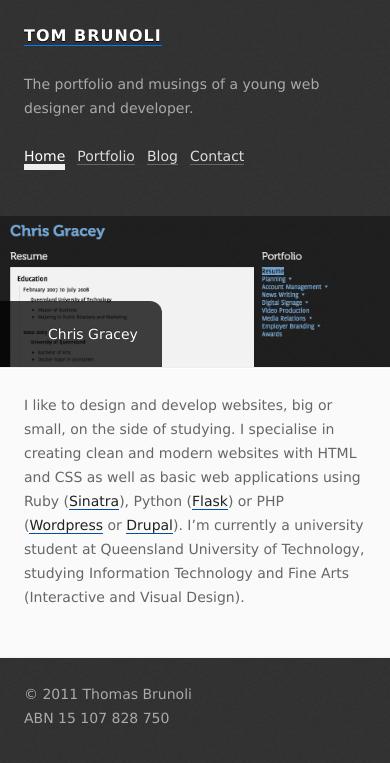
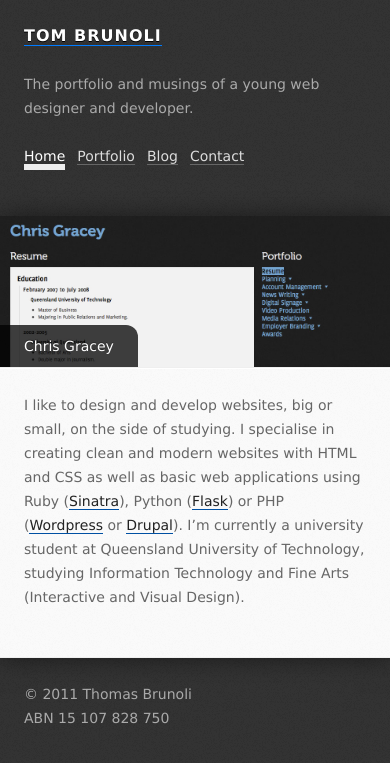
Before and after one commit to tominated/tominated.github.com, a Jekyll site: the page built from index.html, in a window 390 px wide. Shown: the top 763 px of the page. Built offline with Jekyll 4.4.1, drawn with Linux system fonts in a browser that asks for light colours; nearby versions of some CDN libraries; Markdown is read by kramdown in place of the engine named in the settings.

Commit message:
added noise bg and shadow. Fixed up slider caption on small screens

```diff
--- a/css/dark.css
+++ b/css/dark.css
@@ -1,5 +1,5 @@
 body.dark                    { background: #333 url(/img/bg_3.png); color: #aaa; }
-.dark #content               { color: #666; }
+.dark #content               { color: #666; box-shadow: 0 0 24px rgba(0,0,0,0.5); }
 
 .dark #header h1 a           { color: #fff; border-color: #007bff; text-shadow: 0 1px 0 #000; }
 .dark #header nav a          { color: #ddd; }
--- a/css/style.css
+++ b/css/style.css
@@ -249,7 +249,7 @@
 }
 
 #content {
-  background: #fafafa;
+  background: #fafafa url(/img/bg_4.png);
   /* Not sure if I like the shadow or not...
   nope. no shadow
   -webkit-box-shadow: 0 0 12px rgba(0,0,0,.2);
@@ -412,6 +412,8 @@
     display: none;
   }
 
+  .flex-caption { padding: 12px 24px 12px 24px !important; }
+
 }
 
 /* Smartphone styling */
```
Also changed, not shown: img/bg_4.png (added), 3 other files.
